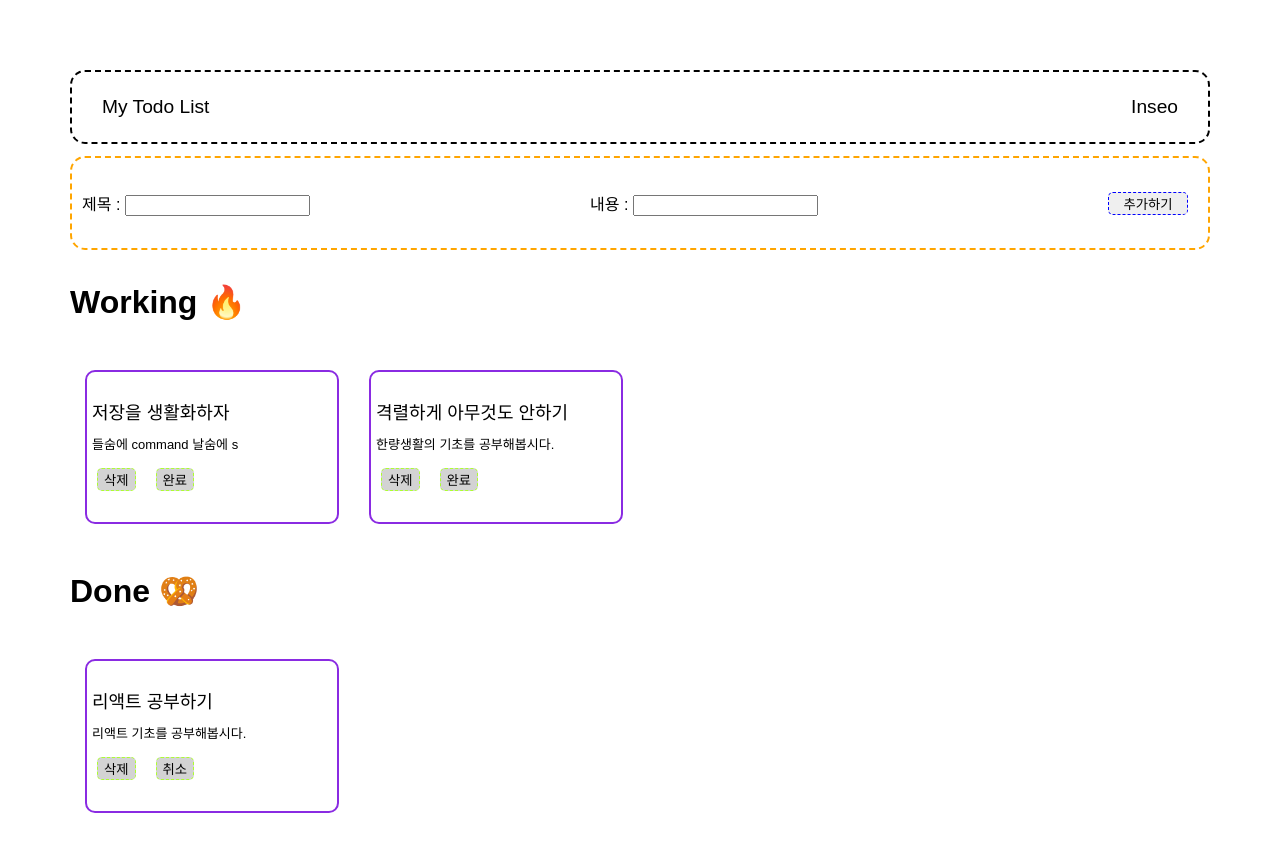
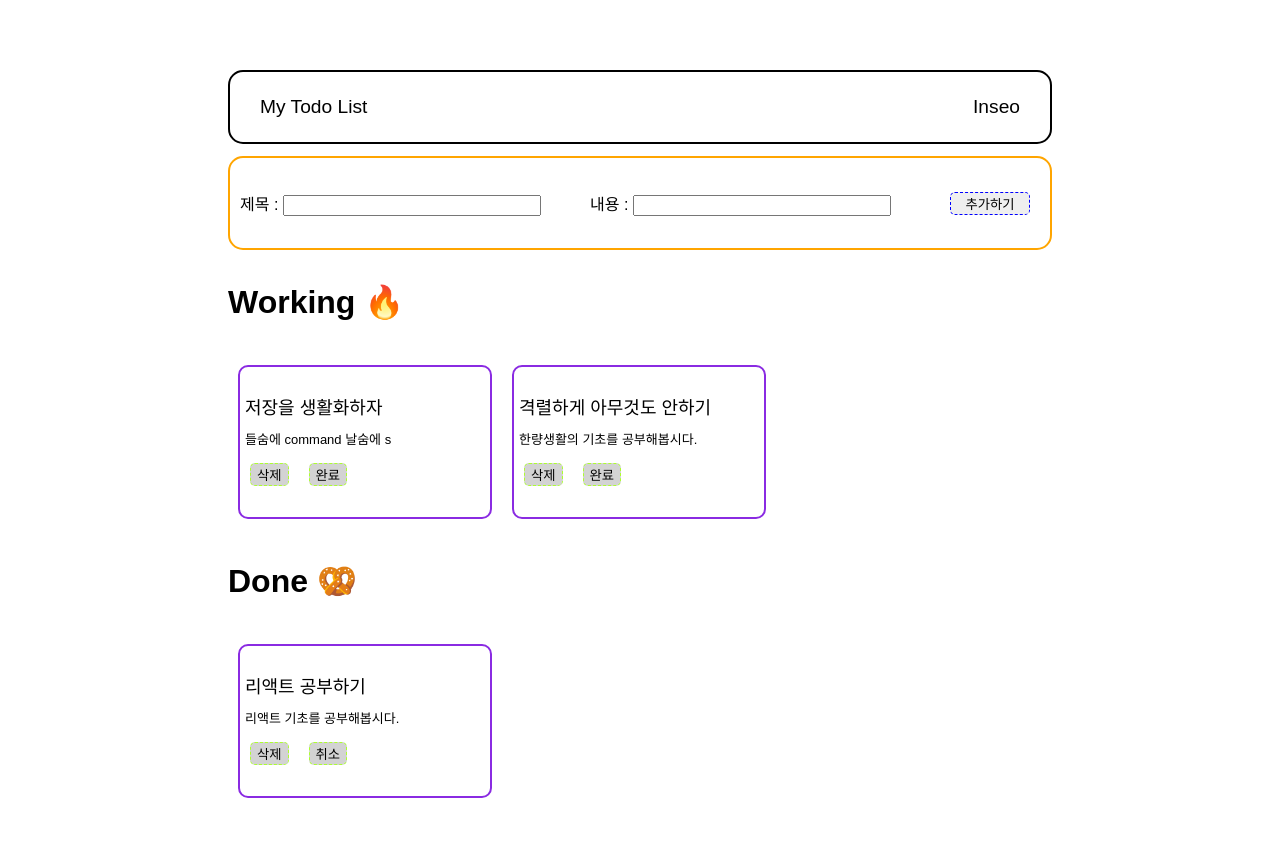
Before and after one commit to 1nxeo/react_week_1_personal, a React (Create React App) app: page / in a window 1280 px wide. Shown: the top 852 px of the page. Built offline with nearby package versions, Linux system fonts and the light colour scheme; a web font is replaced by a local one.

Commit message:
small changes in CSS

```diff
--- a/src/App.css
+++ b/src/App.css
@@ -8,6 +8,12 @@
   font-family: 'NeoDunggeunmoPro-Regular', sans-serif;
   /* max-width: 1200px;
   min-width: 800px; */
+}
+
+.web{
+  display: flex;
+  justify-content: center;
+  align-items: center;
 }
 
 .app-style{
@@ -27,7 +33,7 @@
   height: 50px;
   line-height: 50px;
   font-size: larger;
-  border: 2px dashed;
+  border: 2px solid;
   border-radius: 15px;
   display: grid;
   grid-template-columns: 1fr 1fr 1fr;
@@ -46,7 +52,7 @@
 }
 
 .input-form>form{
-  border: 2px dashed orange;
+  border: 2px solid orange;
   border-radius: 15px;
   height: 70px;
   display: grid;
@@ -64,6 +70,10 @@
   margin:10px;
 }
 
+.input-box{
+  width: 250px;
+}
+
 .submit-btn{
   margin: 10px;
   border: 1px dashed blue;
@@ -72,7 +82,7 @@
 }
 
 .submit-btn:hover{
-  border : solid blue;
+  border : 1px solid blue;
 }
 
 .todo-box{
@@ -84,7 +94,7 @@
   border-radius: 10px;
   align-items: flex-start;
   justify-content: center;
-  margin: 15px;
+  margin: 10px;
   word-wrap: wrap;
   flex-wrap: wrap;
 }
@@ -100,6 +110,7 @@
 
 .todolist-box{
   display: flex;
+  flex-wrap: wrap;
 }
 
 .content-box{
@@ -119,5 +130,5 @@
 }
 
 .btns:hover{
-  border : solid greenyellow
+  border : 1px solid greenyellow
 }
--- a/src/App.js
+++ b/src/App.js
@@ -34,7 +34,8 @@ function App() {
   }
 
   return (
-    <div className='app-style'>
+    <div className='web'>
+      <div className='app-style'>
       <div className='header'>
         <div className='page-title'>My Todo List</div>
         <div></div>
@@ -62,6 +63,7 @@ function App() {
         })}
       </div>
     </div>
+    </div>
   );
 }
 
--- a/src/components/Input.jsx
+++ b/src/components/Input.jsx
@@ -32,10 +32,10 @@ function Input ({todoList,setTodoList}) {
         <div className='input-form'>
             <form onSubmit={formSubmitHandler}>
                 <div>
-                제목 : <input type="text" value={title} required onChange={titleChangeHandler}/>
+                제목 : <input className="input-box" type="text" value={title} required onChange={titleChangeHandler}/>
                 </div>
                 <div>
-                내용 : <input type="text" value={desc} required onChange={descChangeHandler}/>
+                내용 : <input className="input-box" type="text" value={desc} required onChange={descChangeHandler}/>
                 </div>
                 <input type="submit" value="추가하기" className='submit-btn'/>
             </form>
```
